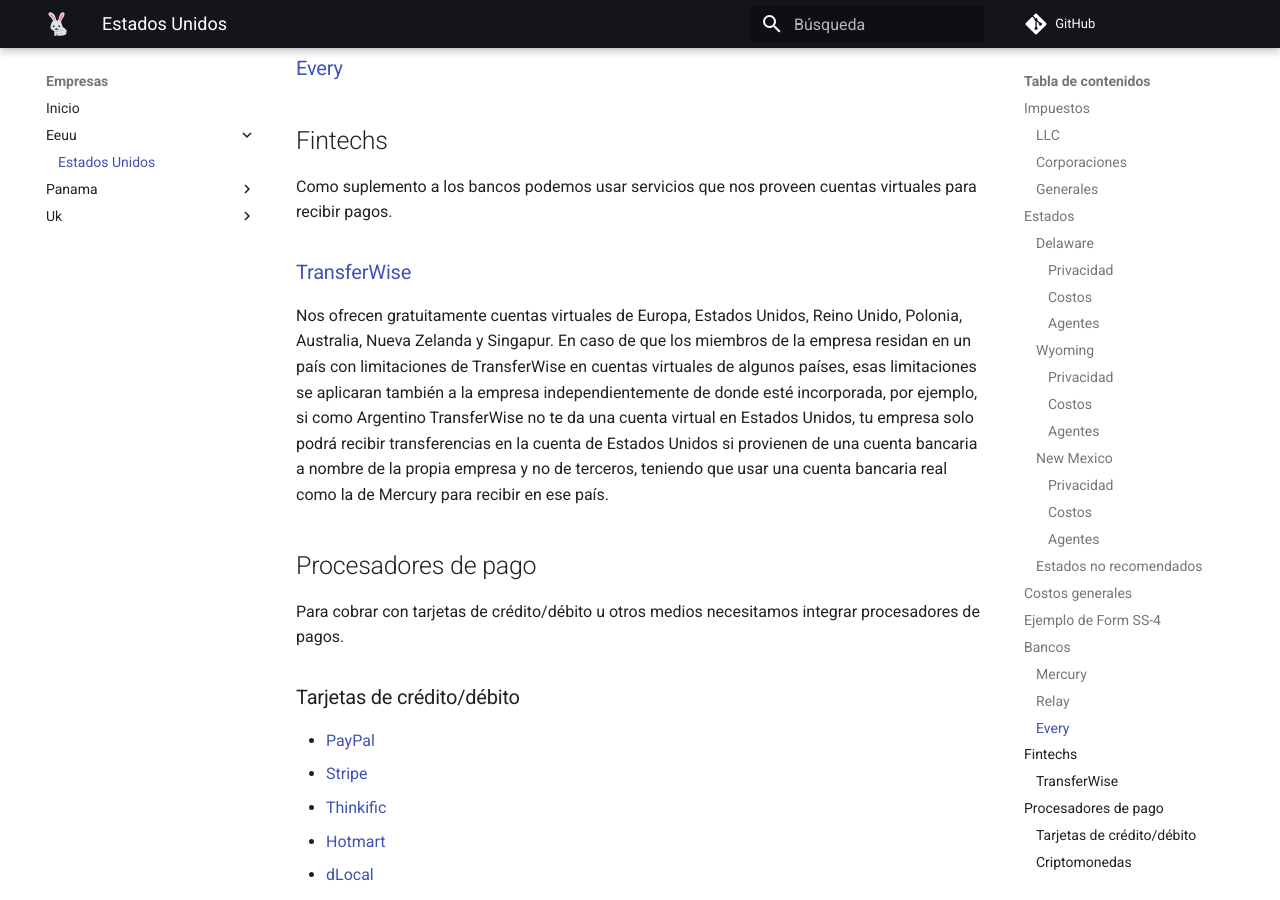
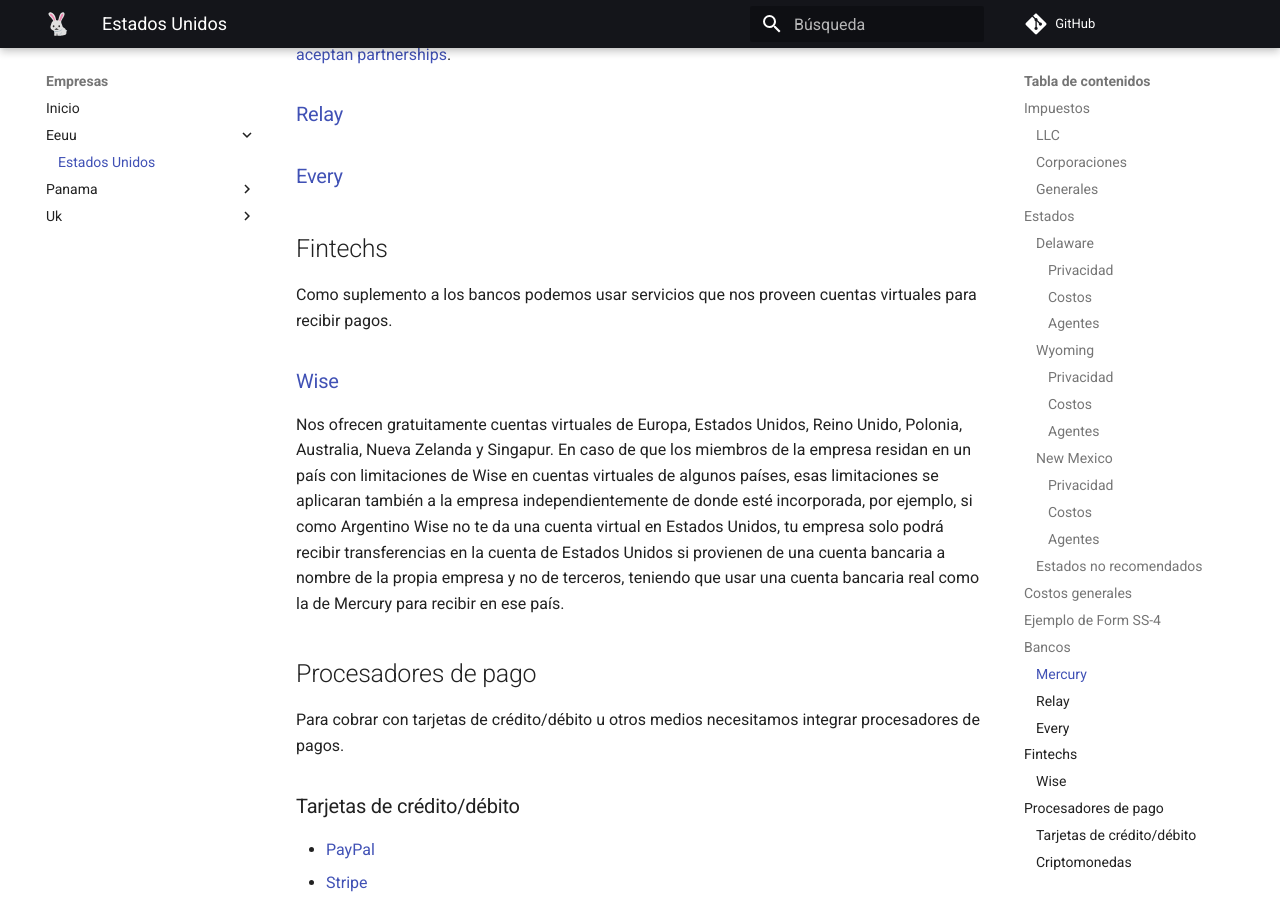
Before and after one commit to anomalouscode/wiki, an MkDocs documentation site: the page built from docs/empresas/eeuu/index.md, in a window 1280 px wide and 900 px high, scrolled down 8875 px. Built offline with MkDocs 1.6.1 and Material for MkDocs 9.7.7, drawn with Linux system fonts in a browser that asks for light colours; comment, search, counter and statistics services are not loaded; some of the changed lines change nothing that is shown; some of the changed text lies outside the part shown.

Commit message:
Update index.md

```diff
--- a/docs/empresas/eeuu/index.md
+++ b/docs/empresas/eeuu/index.md
@@ -19,6 +19,8 @@
 Las LLC de un solo miembro son consideradas "disregarded entities" y si el dueño es local no requiere una declaración separada de impuestos, si el dueño es extranjero debe reportar información como si se tratara de una corporación con dueño extranjero, por lo que debe enviar anualmente el Form 5472, reportando transacciones entre la LLC y el dueño, y el Form 1120 a la IRS (estado federal), aunque no es necesario completarlo en su totalidad si no hay ingresos generados desde Estados Unidos (pro forma), ni se deben pagar impuestos como una corporación.
 
 Las LLC con múltiples miembros son consideras "partnerships" y deben enviar el Form 1065, sean locales o extranjeros. En caso de extranjeros sin ingresos generados desde Estados Unidos, se puede enviar prácticamente vacío (pro forma).
+
+Recomendamos hacer una LLC con 2 miembros o más por ser mas faciles de manejar y tener la posibilidad de reducir costos entre varias personas.
 
 ### Corporaciones
 
@@ -89,6 +91,8 @@
 ### Wyoming
 
 > Recomendado para ganancias mínimas de 1000 dólares mensuales.
+
+> Nuestro estado favorito en general.
 
 Reconocido por sus LLCs y conocido como el estado cowboy, Wyoming es de hecho el estado donde se inventó este tipo de entidad legal en el año 1977, influyendo durante décadas a todo el resto del país. Además es frecuentemente considerado el estado más amigable con los negocios y suele ser innovador en sus regulaciones y estar al día de las demandas del mercado, como sus recientes leyes referidas a esclarecer lo referido a la industria blockchain.
 
@@ -206,9 +210,9 @@
 
 Como suplemento a los bancos podemos usar servicios que nos proveen cuentas virtuales para recibir pagos.
 
-### [TransferWise](https://transferwise.com/)
+### [Wise](https://wise.com/)
 
-Nos ofrecen gratuitamente cuentas virtuales de Europa, Estados Unidos, Reino Unido, Polonia, Australia, Nueva Zelanda y Singapur. En caso de que los miembros de la empresa residan en un país con limitaciones de TransferWise en cuentas virtuales de algunos países, esas limitaciones se aplicaran también a la empresa independientemente de donde esté incorporada, por ejemplo, si como Argentino TransferWise no te da una cuenta virtual en Estados Unidos, tu empresa solo podrá recibir transferencias en la cuenta de Estados Unidos si provienen de una cuenta bancaria a nombre de la propia empresa y no de terceros, teniendo que usar una cuenta bancaria real como la de Mercury para recibir en ese país.
+Nos ofrecen gratuitamente cuentas virtuales de Europa, Estados Unidos, Reino Unido, Polonia, Australia, Nueva Zelanda y Singapur. En caso de que los miembros de la empresa residan en un país con limitaciones de Wise en cuentas virtuales de algunos países, esas limitaciones se aplicaran también a la empresa independientemente de donde esté incorporada, por ejemplo, si como Argentino Wise no te da una cuenta virtual en Estados Unidos, tu empresa solo podrá recibir transferencias en la cuenta de Estados Unidos si provienen de una cuenta bancaria a nombre de la propia empresa y no de terceros, teniendo que usar una cuenta bancaria real como la de Mercury para recibir en ese país.
 
 ## Procesadores de pago
 
@@ -247,10 +251,9 @@
 🛡️ = Soporta Monero
 
 - [Kraken](https://www.kraken.com/en-us/institutions) ⚡🛡️
-- [Gemini](https://www.gemini.com/institutions)
-- [OKCoin](https://www.okcoin.com/) ⚡
-- [Coinbase Prime](https://www.coinbase.com/prime)
-- [Circle](https://www.circle.com/) (no funciona con Mercury porque utilizan un banco intermediario para enviar wires, no pudiendo completar la verificación de la cuenta bancaria)
+- [Circle](https://www.circle.com/)
+- [Gemini](https://www.gemini.com/)
+- [Coinbase](https://www.coinbase.com/) ⚡
 
 ## Servicios útiles
 
@@ -261,12 +264,6 @@
 Para enviar cartas desde internet, útil para enviar formularios a organismos estatales.
 
 - [Mailform](https://www.mailform.io/)
-
-### Números virtuales
-
-En algunos casos probablemente necesitemos un número de Estados Unidos para usar un servicio o tener un número de trabajo aparte.
-
-- [2ndLine](https://www.2ndline.co/)
 
 ### Fax online
 
```
